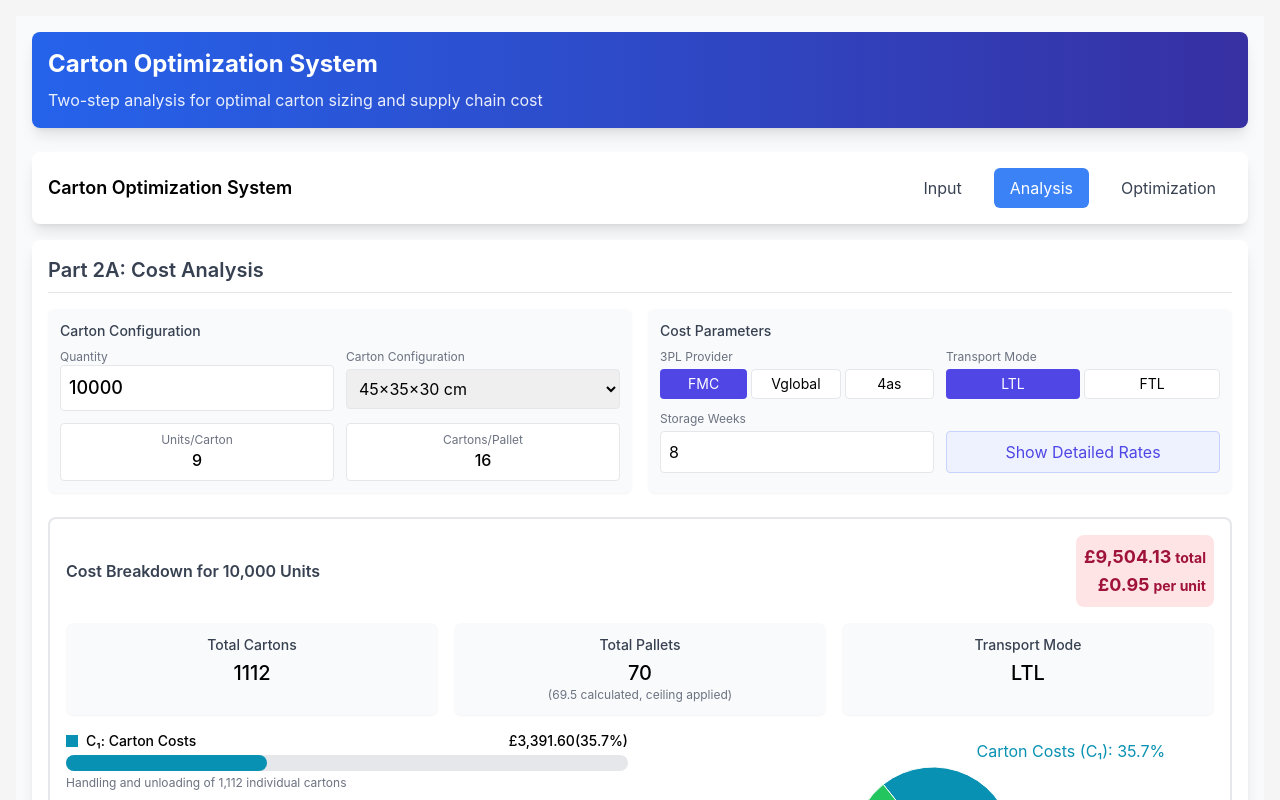
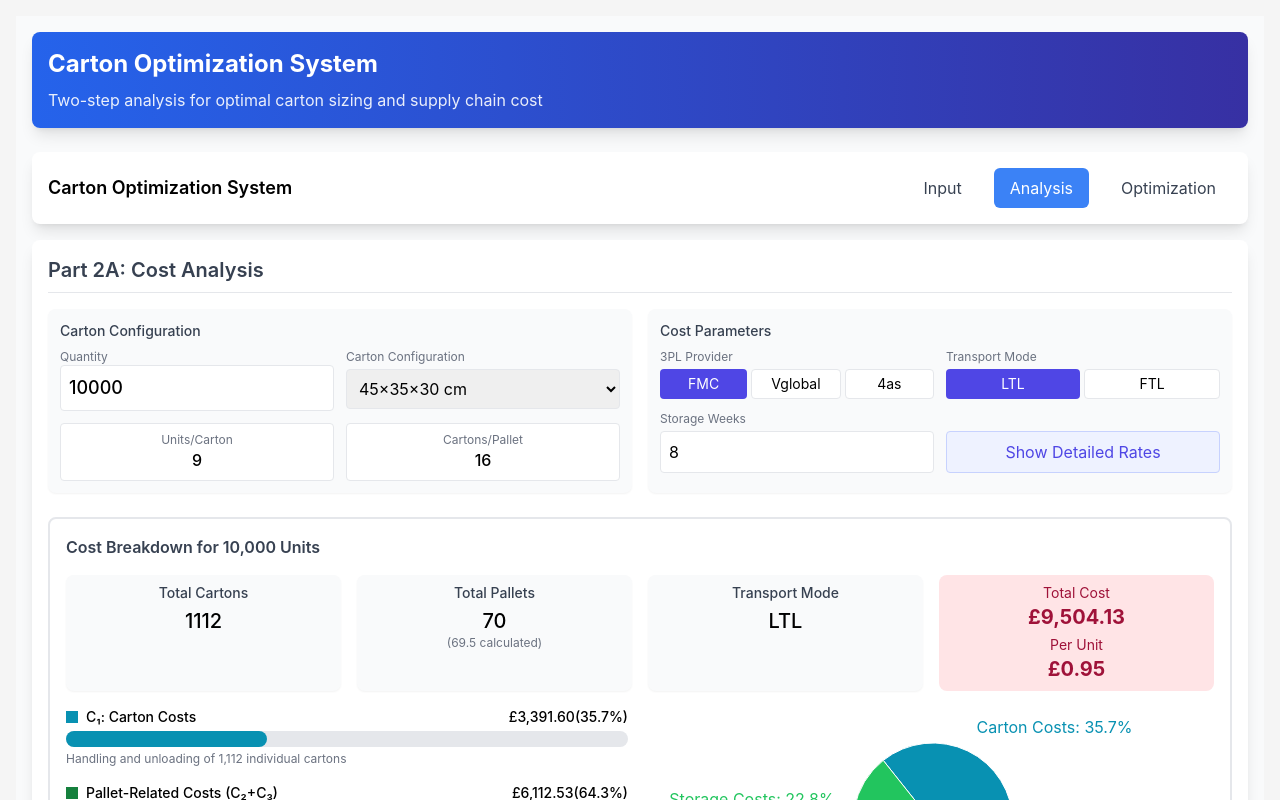
Before and after one commit to progami/carton-optimizer, a React (Vite) app: page /part2a in a window 1280 px wide. Shown: the top 800 px of the page. Built offline with nearby package versions, Linux system fonts and the light colour scheme.

Commit message:
minor UI improvement to 2A

```diff
--- a/src/components/Part2A.tsx
+++ b/src/components/Part2A.tsx
@@ -65,6 +65,13 @@ const CostAnalysis = () => {
     transport: '#4ade80',   // Light green
     total: '#f43f5e'        // Rose/red for total
   };
+
+  // Create custom pie chart data to avoid duplicate legend items
+  const pieChartData = [
+    { name: 'Carton Costs', value: analysisResults ? analysisResults.cartonCosts : 0, fill: colors.carton },
+    { name: 'Storage Costs', value: analysisResults ? analysisResults.storageCosts : 0, fill: colors.storage },
+    { name: 'Transport Costs', value: analysisResults ? analysisResults.transportCosts : 0, fill: colors.transport },
+  ];
 
   return (
     <>
@@ -333,35 +340,43 @@ const CostAnalysis = () => {
 
         {/* Cost Breakdown Visualization */}
         <div className="bg-white p-4 border-2 border-gray-200 rounded-lg mb-6">
-          <div className="flex items-center justify-between mb-4">
-            <h3 className="font-semibold text-gray-700">Cost Breakdown for {costConfig.totalDemand.toLocaleString()} Units</h3>
-            <div className="bg-rose-100 p-2 rounded-lg text-right">
-              <div className="text-lg font-bold text-rose-800">
+          <h3 className="font-semibold text-gray-700 mb-4">Cost Breakdown for {costConfig.totalDemand.toLocaleString()} Units</h3>
+
+          {/* Cost summary */}
+          <div className="mb-4">
+            <div className="grid grid-cols-1 md:grid-cols-4 gap-4">
+              <div className="md:col-span-3 grid grid-cols-3 gap-4">
+                <div className="text-center bg-gray-50 p-2 rounded-lg shadow-sm">
+                  <div className="text-sm font-medium text-gray-700 mb-1">Total Cartons</div>
+                  <div className="text-xl font-medium">{analysisResults?.totalCartons ?? '-'}</div>
+                </div>
+                <div className="text-center bg-gray-50 p-2 rounded-lg shadow-sm">
+                  <div className="text-sm font-medium text-gray-700 mb-1">Total Pallets</div>
+                  <div className="text-xl font-medium">{analysisResults ? Math.ceil(analysisResults.totalPallets) : '-'}</div>
+                  <div className="text-xs text-gray-500">
+                    ({analysisResults ? analysisResults.totalPallets.toFixed(1) : '-'} calculated)
+                  </div>
+                </div>
+                <div className="text-center bg-gray-50 p-2 rounded-lg shadow-sm">
+                  <div className="text-sm font-medium text-gray-700 mb-1">Transport Mode</div>
+                  <div className="text-xl font-medium">{analysisResults?.transportMode ?? '-'}</div>
+                </div>
+              </div>
+
+              <div className="md:col-span-1 bg-rose-100 p-2 rounded-lg text-center flex flex-col justify-center">
+                <div>
+                  <div className="text-sm text-rose-800">Total Cost</div>
+                  <div className="text-xl font-bold text-rose-800">
                     {analysisResults ? formatCurrency(analysisResults.totalCost) : '-'}
-                <span className="text-sm ml-1">total</span>
                   </div>
-              <div className="text-lg font-bold text-rose-800">
+                </div>
+                <div className="mt-1">
+                  <div className="text-sm text-rose-800">Per Unit</div>
+                  <div className="text-xl font-bold text-rose-800">
                     {analysisResults ? formatCurrency(analysisResults.costPerUnit) : '-'}
-                <span className="text-sm ml-1">per unit</span>
                   </div>
                 </div>
               </div>
-
-          <div className="grid grid-cols-1 md:grid-cols-3 gap-4 mb-4">
-            <div className="text-center bg-gray-50 p-3 rounded-lg shadow-sm">
-              <div className="text-sm font-medium text-gray-700">Total Cartons</div>
-              <div className="text-xl font-medium mt-1">{analysisResults?.totalCartons ?? '-'}</div>
-            </div>
-            <div className="text-center bg-gray-50 p-3 rounded-lg shadow-sm">
-              <div className="text-sm font-medium text-gray-700">Total Pallets</div>
-              <div className="text-xl font-medium mt-1">{analysisResults ? Math.ceil(analysisResults.totalPallets) : '-'}</div>
-              <div className="text-xs text-gray-500">
-                ({analysisResults ? analysisResults.totalPallets.toFixed(1) : '-'} calculated, ceiling applied)
-              </div>
-            </div>
-            <div className="text-center bg-gray-50 p-3 rounded-lg shadow-sm">
-              <div className="text-sm font-medium text-gray-700">Transport Mode</div>
-              <div className="text-xl font-medium mt-1">{analysisResults?.transportMode ?? '-'}</div>
             </div>
           </div>
 
@@ -469,11 +484,7 @@ const CostAnalysis = () => {
               <ResponsiveContainer width="100%" height="100%">
                 <PieChart>
                   <Pie
-                    data={[
-                      { name: 'Carton Costs (C₁)', value: analysisResults ? analysisResults.cartonCosts : 0, fill: colors.carton },
-                      { name: 'Storage Costs (C₂)', value: analysisResults ? analysisResults.storageCosts : 0, fill: colors.storage },
-                      { name: 'Transport Costs (C₃)', value: analysisResults ? analysisResults.transportCosts : 0, fill: colors.transport },
-                    ]}
+                    data={pieChartData}
                     cx="50%"
                     cy="50%"
                     labelLine={false}
@@ -522,6 +533,8 @@ const CostAnalysis = () => {
             </div>
           </div>
 
+          {/* Add a check for data and display placeholder if missing */}
+          {scalingData && scalingData.length > 0 ? (
             <div className="h-72 mb-4">
               <ResponsiveContainer width="100%" height="100%">
                 <LineChart
@@ -634,6 +647,14 @@ const CostAnalysis = () => {
                 </LineChart>
               </ResponsiveContainer>
             </div>
+          ) : (
+            <div className="h-72 mb-4 flex items-center justify-center bg-gray-50 rounded-lg">
+              <div className="text-center text-gray-500">
+                <p className="text-lg">No data available for charting</p>
+                <p className="text-sm mt-2">Try selecting a different carton configuration or adjusting parameters</p>
+              </div>
+            </div>
+          )}
         </div>
       </div>
     </>
```
Lines whose indentation alone changed are shown as unchanged.
